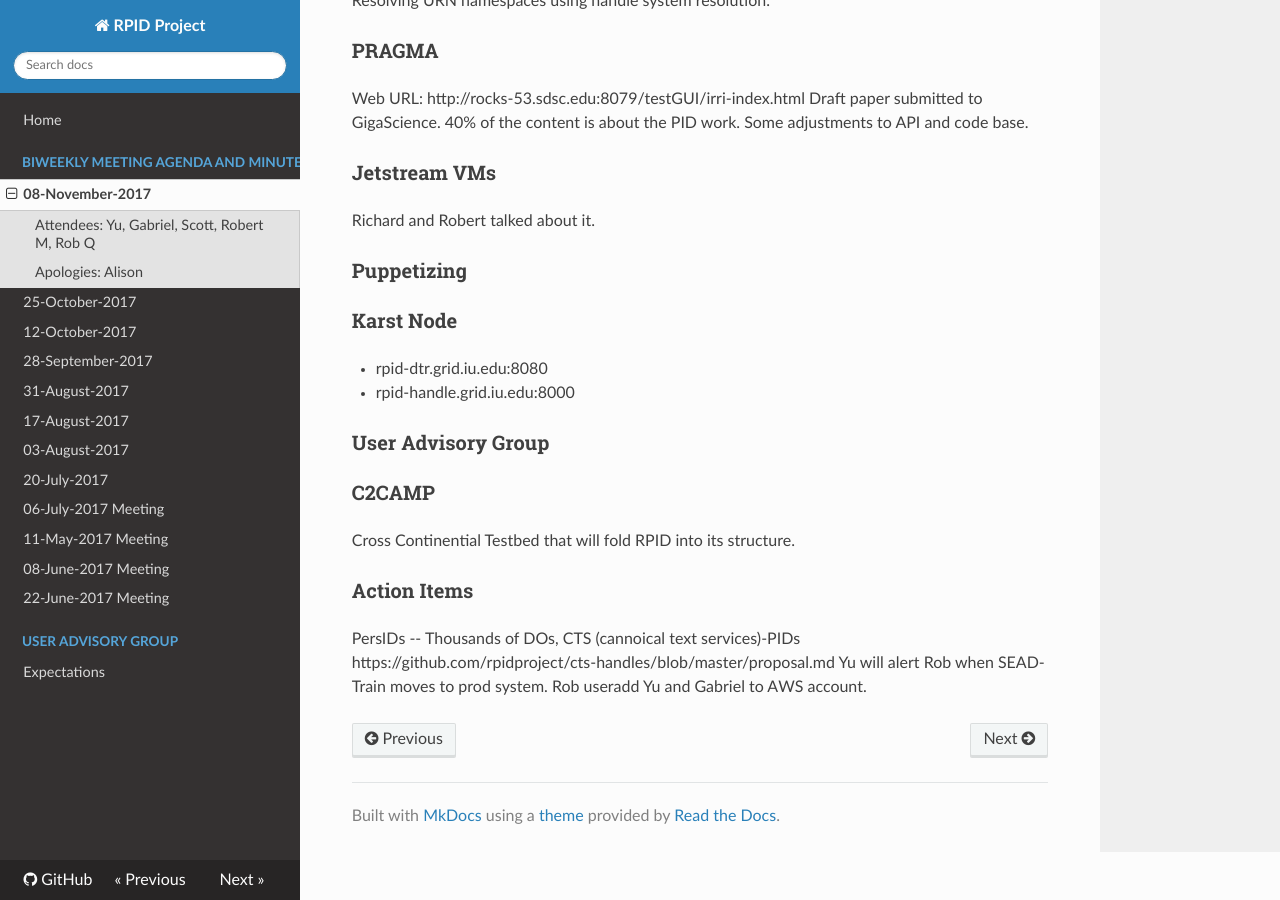
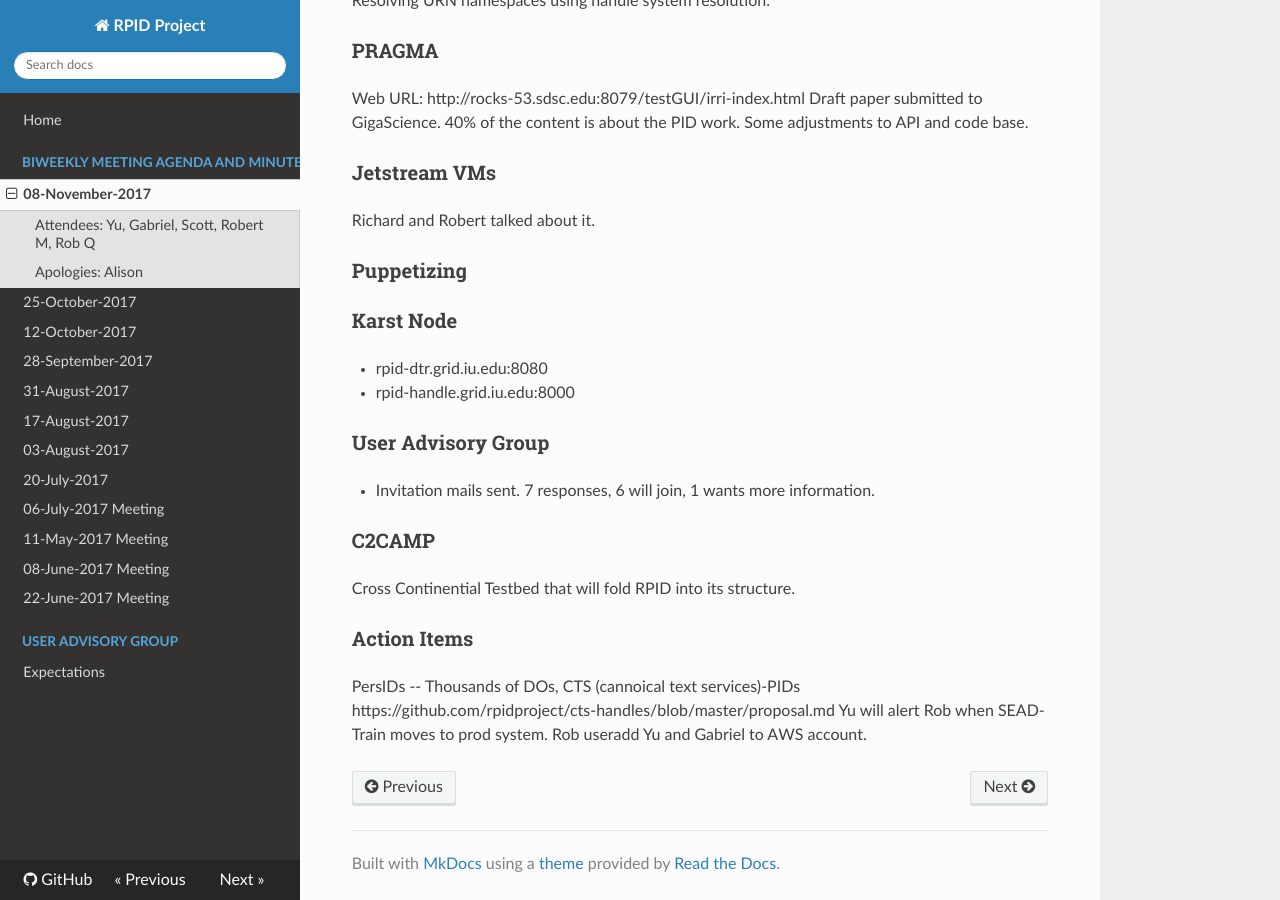
Before and after one commit to rpidproject/rpid, an MkDocs documentation site: the page built from docs/08-November-2017.md, in a window 1280 px wide and 900 px high, scrolled down 540 px. Built offline with MkDocs 1.6.1, drawn with Linux system fonts in a browser that asks for light colours; nearby versions of some CDN libraries; old or Windows-style settings are respelled for this version of MkDocs.

Commit message:
Update 08-November-2017.md

```diff
--- a/docs/08-November-2017.md
+++ b/docs/08-November-2017.md
@@ -29,6 +29,7 @@ Richard and Robert talked about it.
    * rpid-handle.grid.iu.edu:8000
 
 ### User Advisory Group
+   * Invitation mails sent. 7 responses, 6 will join, 1 wants more information.
 
 ### C2CAMP
 Cross Continential Testbed that will fold RPID into its structure.
```
